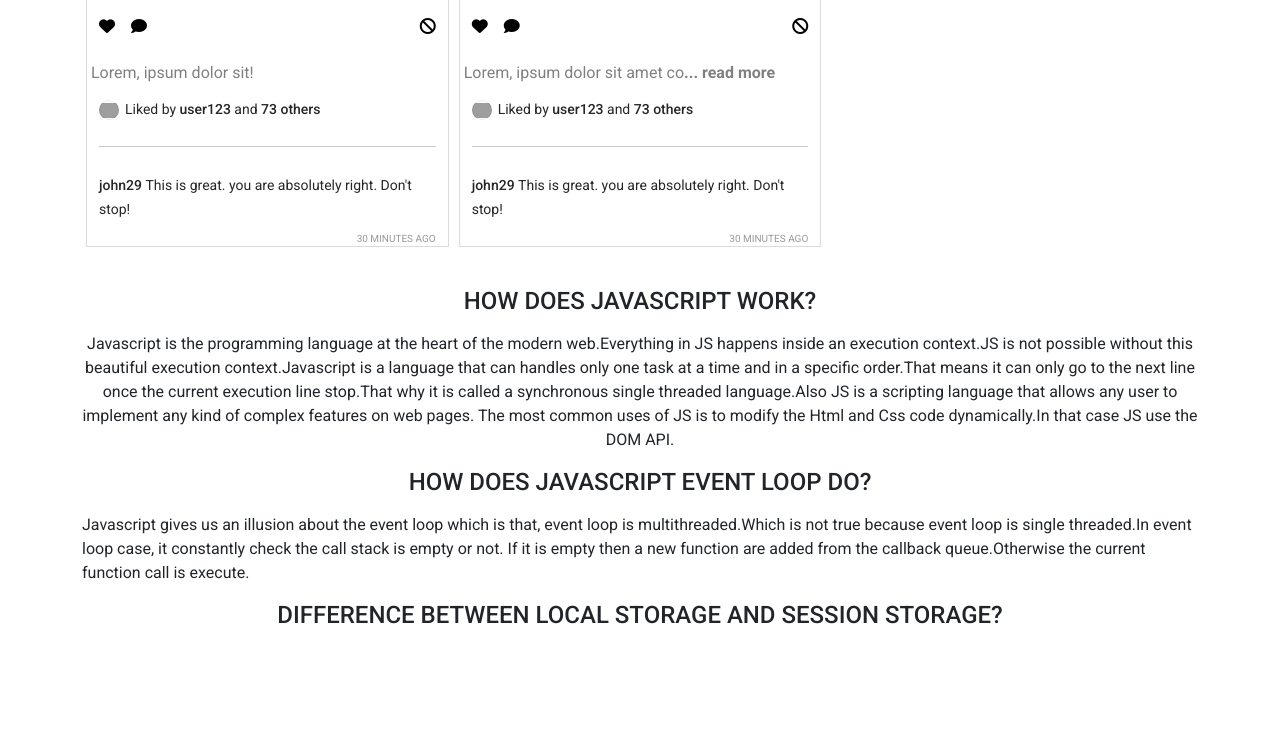
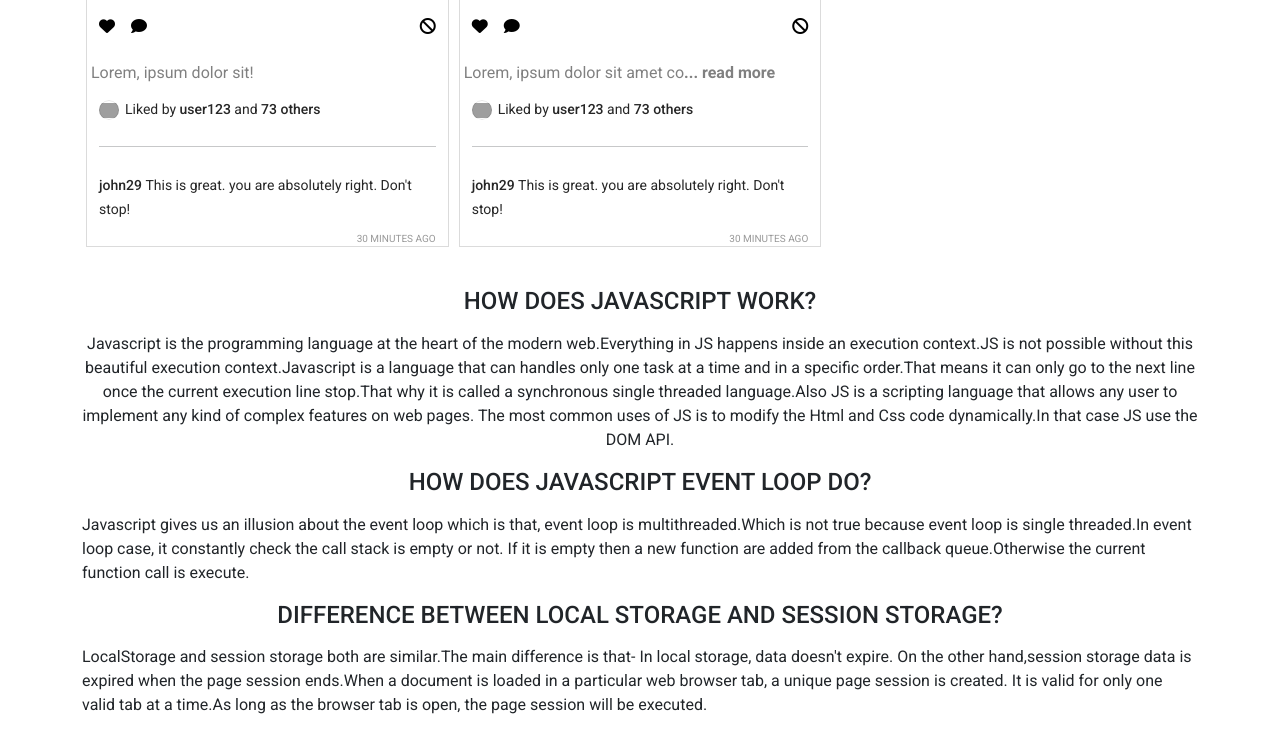
Before and after one commit to sabiha-wasema/insta-shohor-website, a plain HTML site: page index.html in a window 1280 px wide. Shown: the part 1285-2026 px from the top of the page. Before the commit the page ends 1938 px from the top, so only its background shows below. Drawn offline with nearby package versions, Linux system fonts and the light colour scheme; grey boxes are pictures that could not be loaded.

Commit message:
update the question

```diff
--- a/index.html
+++ b/index.html
@@ -75,7 +75,10 @@
             or not. If it is empty then a new function are added from the callback queue.Otherwise the current function
             call is execute.</p>
         <h4 class="text-center my-3 text-uppercase">Difference between local storage and session storage?</h4>
-        <p></p>
+        <p>LocalStorage and session storage both are similar.The main difference is that- In local storage, data doesn't
+            expire. On the other hand,session storage data is expired when the page session ends.When a document is
+            loaded in a particular web browser tab, a unique page session is created. It is valid for only one valid tab
+            at a time.As long as the browser tab is open, the page session will be executed.</p>
     </section>
     <footer></footer>
 
```
